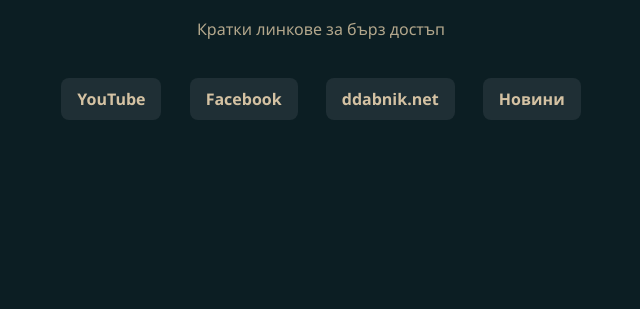
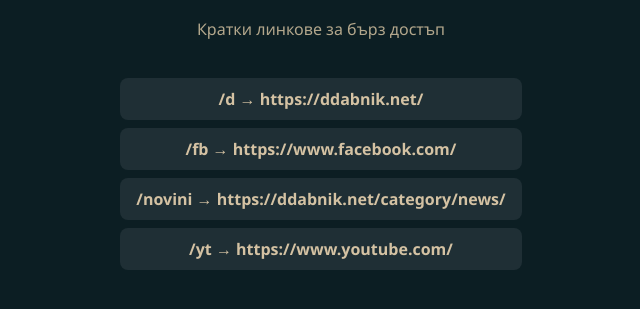
Before and after one commit to ddabniknet/lshort, a plain HTML site: page index.html in a window 1280 px wide. Shown: the part 287-596 px from the top of the page, without its empty margins (319-959 px from the left). Drawn offline with Linux system fonts and the light colour scheme.

Commit message:
Update index.html

```diff
--- a/index.html
+++ b/index.html
@@ -33,8 +33,8 @@
       margin-bottom: 30px;
     }
     .links a {
-      display: inline-block;
-      margin: 8px 12px;
+      display: block;
+      margin: 8px 0;
       padding: 10px 16px;
       background-color: #1f2f35;
       color: #d4c2a3;
@@ -42,35 +42,41 @@
       border-radius: 8px;
       transition: background 0.2s;
       font-weight: bold;
+      max-width: 400px;
+      margin-left: auto;
+      margin-right: auto;
     }
     .links a:hover {
       background-color: #2c3f46;
     }
   </style>
-  <script>
-    const links = {
-      "yt": "https://www.youtube.com/",
-      "fb": "https://www.facebook.com/",
-      "d": "https://ddabnik.net/",
-      "novini": "https://ddabnik.net/category/news/"
-    };
-
-    const path = location.pathname.slice(1);
-    if (links[path]) {
-      location.href = links[path];
-    }
-  </script>
 </head>
 <body>
   <img src="LogoTransparent.png" alt="Д.Дъбник.НЕТ лого" class="logo" />
   <h1>l.ddabnik.net</h1>
   <p>Кратки линкове за бърз достъп</p>
 
-  <div class="links">
-    <a href="/yt">YouTube</a>
-    <a href="/fb">Facebook</a>
-    <a href="/d">ddabnik.net</a>
-    <a href="/novini">Новини</a>
-  </div>
+  <div class="links" id="linkList">Зареждане...</div>
+
+  <script>
+    fetch("links.json")
+      .then((res) => res.json())
+      .then((links) => {
+        const container = document.getElementById("linkList");
+        container.innerHTML = "";
+
+        const keys = Object.keys(links).sort();
+
+        keys.forEach((key) => {
+          const a = document.createElement("a");
+          a.href = "/" + key;
+          a.textContent = `/${key} → ${links[key]}`;
+          container.appendChild(a);
+        });
+      })
+      .catch((err) => {
+        document.getElementById("linkList").innerText = "Грешка при зареждане на линковете.";
+      });
+  </script>
 </body>
 </html>
```
